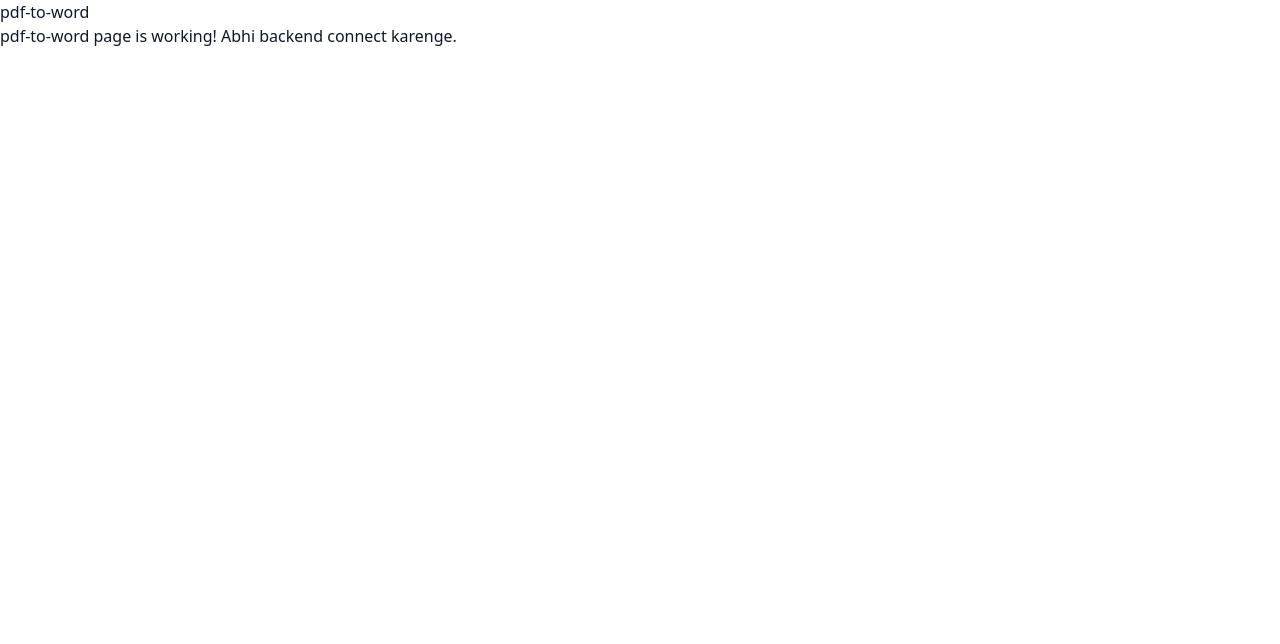
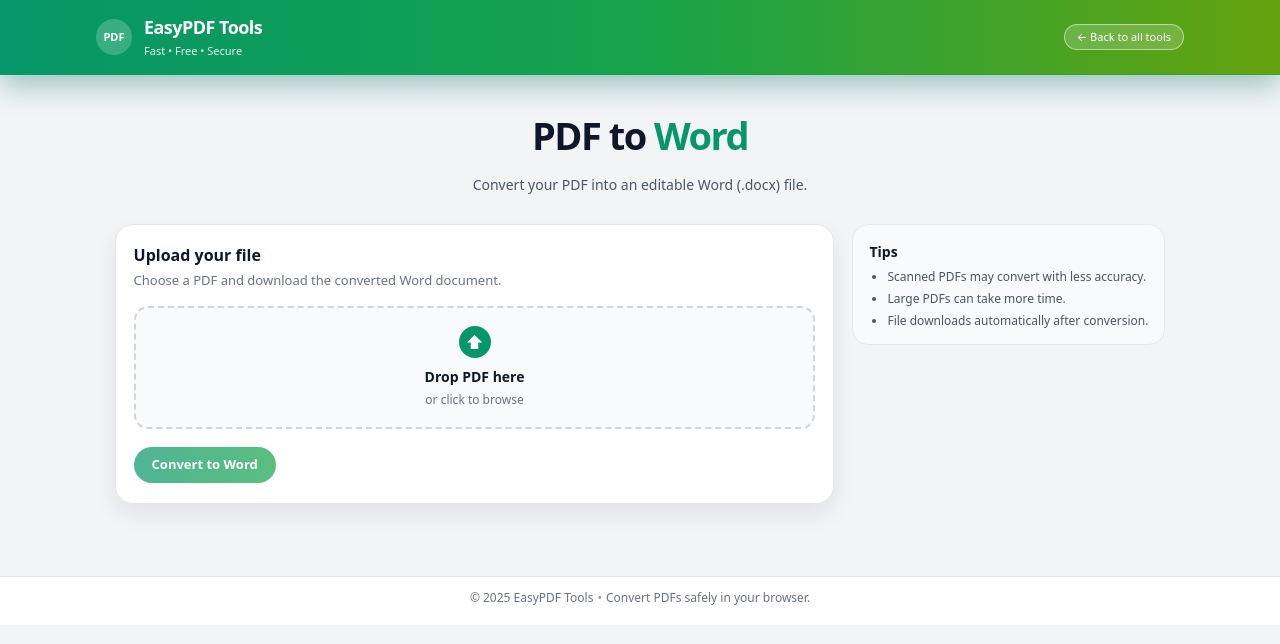
Before and after one commit to ashifakhan092093-cloud/easypdf-tools, a Next.js app in the folder pdftoolsfrontend/: page /pdf-to-word/page in a window 1280 px wide. Shown: the top 644 px of the page. Built offline with nearby package versions, Linux system fonts and the light colour scheme; no server answers.

Commit message:
PDF to Word final UI + download

```diff
--- a/pdftoolsfrontend/pages/pdf-to-word/page.tsx
+++ b/pdftoolsfrontend/pages/pdf-to-word/page.tsx
@@ -1,16 +1,223 @@
 "use client";
 
-export default function Page() {
+import { useState } from "react";
+import Link from "next/link";
+
+const API_BASE =
+  process.env.NEXT_PUBLIC_API_BASE_URL || "https://easypdf-tools.onrender.com";
+
+export default function PdfToWordPage() {
+  const [file, setFile] = useState<File | null>(null);
+  const [isProcessing, setIsProcessing] = useState(false);
+  const [error, setError] = useState("");
+  const [downloadUrl, setDownloadUrl] = useState("");
+  const [successMsg, setSuccessMsg] = useState("");
+
+  const handleSubmit = async (e: React.FormEvent) => {
+    e.preventDefault();
+    setError("");
+    setSuccessMsg("");
+    setDownloadUrl("");
+
+    if (!file) {
+      setError("Please select a PDF file.");
+      return;
+    }
+
+    try {
+      setIsProcessing(true);
+
+      const formData = new FormData();
+      formData.append("file", file);
+
+      // NOTE: backend endpoint name must match your FastAPI
+      const res = await fetch(`${API_BASE}/pdf-to-word`, {
+        method: "POST",
+        body: formData,
+      });
+
+      if (!res.ok) {
+        const text = await res.text().catch(() => "");
+        throw new Error(text || "Failed to convert PDF to Word.");
+      }
+
+      const blob = await res.blob();
+      const url = window.URL.createObjectURL(blob);
+      setDownloadUrl(url);
+
+      // auto download
+      const a = document.createElement("a");
+      a.href = url;
+      a.download = "converted.docx";
+      document.body.appendChild(a);
+      a.click();
+      a.remove();
+
+      setSuccessMsg("✅ Word file downloaded. Check your Downloads folder.");
+    } catch (err: any) {
+      console.error(err);
+      setError(err?.message || "Something went wrong while converting.");
+    } finally {
+      setIsProcessing(false);
+    }
+  };
+
   return (
-    <div className='min-h-screen flex items-center justify-center bg-gray-100'>
-      <div className='bg-white p-10 rounded-lg shadow-lg text-center max-w-xl w-full'>
-        <h1 className='text-3xl font-bold text-red-600 mb-4'>
-          pdf-to-word
+    <main className="page page--inner">
+      <header className="header">
+        <div className="header-inner">
+          <div className="header-left">
+            <div className="header-logo">PDF</div>
+            <div className="header-texts">
+              <div className="header-title">EasyPDF Tools</div>
+              <div className="header-subtitle">Fast • Free • Secure</div>
+            </div>
+          </div>
+
+          <Link href="/" className="header-pill">
+            ← Back to all tools
+          </Link>
+        </div>
+      </header>
+
+      <section className="hero">
+        <h1 className="hero-title">
+          PDF to <span className="hero-title-green">Word</span>
         </h1>
-        <p className='text-gray-700 text-lg'>
-          pdf-to-word page is working! Abhi backend connect karenge.
+        <p className="hero-desc">
+          Convert your PDF into an editable Word (.docx) file.
         </p>
-      </div>
-    </div>
+      </section>
+
+      <section className="tool-wrapper">
+        <div className="tool-main-card">
+          <h2 className="tool-main-title">Upload your file</h2>
+          <p className="tool-main-subtitle">
+            Choose a PDF and download the converted Word document.
+          </p>
+
+          <form className="upload-form" onSubmit={handleSubmit}>
+            <label className="dropzone">
+              <input
+                type="file"
+                accept="application/pdf"
+                className="file-input"
+                onChange={(e) => {
+                  setError("");
+                  setSuccessMsg("");
+                  setDownloadUrl("");
+                  setFile(e.target.files?.[0] || null);
+                }}
+              />
+              <div className="dropzone-inner">
+                <div className="dropzone-icon">⬆</div>
+                <div className="dropzone-text-main">Drop PDF here</div>
+                <div className="dropzone-text-sub">or click to browse</div>
+              </div>
+            </label>
+
+            {file && (
+              <div className="selected-info">
+                Selected: <b>{file.name}</b>
+              </div>
+            )}
+
+            {error && <div className="error-text">{error}</div>}
+            {successMsg && <div className="success-text">{successMsg}</div>}
+
+            <button
+              type="submit"
+              className="primary-btn"
+              disabled={isProcessing || !file}
+            >
+              {isProcessing ? "Converting..." : "Convert to Word"}
+            </button>
+
+            {downloadUrl && (
+              <div className="download-box">
+                <div className="download-title">Your Word file is ready:</div>
+                <a
+                  href={downloadUrl}
+                  download="converted.docx"
+                  className="download-btn"
+                >
+                  Download Word (DOCX)
+                </a>
+                <div className="download-note">
+                  If auto-download didn’t start, use this button.
+                </div>
+              </div>
+            )}
+          </form>
+        </div>
+
+        <aside className="side-card">
+          <h3 className="side-title">Tips</h3>
+          <ul className="side-list">
+            <li>Scanned PDFs may convert with less accuracy.</li>
+            <li>Large PDFs can take more time.</li>
+            <li>File downloads automatically after conversion.</li>
+          </ul>
+        </aside>
+      </section>
+
+      <footer className="footer">
+        <div className="footer-inner">
+          <span>© {new Date().getFullYear()} EasyPDF Tools</span>
+          <span className="footer-dot">•</span>
+          <span>Convert PDFs safely in your browser.</span>
+        </div>
+      </footer>
+
+      <style jsx>{`
+        .page{min-height:100vh;background:#f3f4f6;color:#0f172a;font-family:system-ui,-apple-system,BlinkMacSystemFont,"Segoe UI",sans-serif}
+        .page--inner{display:flex;flex-direction:column}
+        .header{position:sticky;top:0;z-index:20;background:linear-gradient(90deg,#059669,#16a34a,#65a30d);color:#fff;border-bottom:1px solid rgba(22,163,74,.35);box-shadow:0 10px 30px rgba(15,118,110,.4)}
+        .header-inner{max-width:1120px;margin:0 auto;padding:14px 16px;display:flex;align-items:center;justify-content:space-between}
+        .header-left{display:flex;align-items:center;gap:12px}
+        .header-logo{width:36px;height:36px;border-radius:999px;background:rgba(255,255,255,.2);display:flex;align-items:center;justify-content:center;font-size:11px;font-weight:700}
+        .header-texts{display:flex;flex-direction:column;gap:2px}
+        .header-title{font-size:18px;font-weight:800;letter-spacing:-.03em}
+        .header-subtitle{font-size:11px;opacity:.9}
+        .header-pill{display:inline-flex;padding:6px 14px;border-radius:999px;border:1px solid rgba(255,255,255,.4);background:rgba(255,255,255,.2);font-size:11px;color:#fff;text-decoration:none;white-space:nowrap}
+        .header-pill:hover{background:rgba(255,255,255,.3)}
+        .hero{max-width:880px;margin:32px auto 0;padding:0 16px;text-align:center}
+        .hero-title{font-size:30px;font-weight:800;letter-spacing:-.04em}
+        @media(min-width:640px){.hero-title{font-size:38px}}
+        .hero-title-green{color:#059669}
+        .hero-desc{margin-top:10px;font-size:14px;line-height:1.6;color:#4b5563}
+        .tool-wrapper{max-width:1120px;margin:28px auto 40px;padding:0 16px 32px;display:grid;grid-template-columns:1fr;gap:18px}
+        @media(min-width:900px){.tool-wrapper{grid-template-columns:minmax(0,2.3fr) minmax(0,1fr);align-items:flex-start}}
+        .tool-main-card{background:#fff;border-radius:18px;border:1px solid #e5e7eb;box-shadow:0 10px 22px rgba(15,23,42,.08);padding:18px 18px 20px}
+        .tool-main-title{font-size:16px;font-weight:600}
+        .tool-main-subtitle{margin-top:4px;font-size:13px;color:#6b7280}
+        .upload-form{margin-top:16px;display:flex;flex-direction:column;gap:14px}
+        .dropzone{border:2px dashed #d1d5db;border-radius:14px;background:#f9fafb;cursor:pointer;transition:all .15s ease-out;display:block}
+        .dropzone:hover{border-color:#059669;background:#ecfdf5}
+        .file-input{display:none}
+        .dropzone-inner{padding:18px 14px;display:flex;flex-direction:column;align-items:center;gap:4px}
+        .dropzone-icon{width:32px;height:32px;border-radius:999px;background:#059669;color:white;display:flex;align-items:center;justify-content:center;font-size:18px;margin-bottom:4px}
+        .dropzone-text-main{font-size:14px;font-weight:600}
+        .dropzone-text-sub{font-size:12px;color:#6b7280}
+        .selected-info{font-size:12px;color:#374151}
+        .error-text{font-size:12px;color:#b91c1c;background:#fef2f2;border:1px solid #fecaca;border-radius:12px;padding:10px 12px}
+        .success-text{font-size:12px;color:#065f46;background:#ecfdf5;border:1px solid #a7f3d0;border-radius:12px;padding:10px 12px}
+        .primary-btn{margin-top:4px;align-self:flex-start;padding:8px 18px;border-radius:999px;border:none;background:linear-gradient(90deg,#059669,#16a34a);color:#fff;font-size:13px;font-weight:600;cursor:pointer;box-shadow:0 10px 20px rgba(16,185,129,.4);transition:all .15s ease-out}
+        .primary-btn:hover:not(:disabled){transform:translateY(-1px);box-shadow:0 16px 30px rgba(16,185,129,.5)}
+        .primary-btn:disabled{opacity:.7;cursor:default;box-shadow:none}
+        .download-box{margin-top:6px;border:1px solid #e5e7eb;border-radius:14px;padding:12px;background:#f9fafb}
+        .download-title{font-size:12px;color:#374151;margin-bottom:8px;font-weight:600}
+        .download-btn{display:inline-flex;align-items:center;justify-content:center;padding:10px 14px;border-radius:12px;background:#059669;color:#fff;text-decoration:none;font-size:13px;font-weight:700}
+        .download-btn:hover{background:#047857}
+        .download-note{margin-top:8px;font-size:11px;color:#6b7280}
+        .side-card{background:#f9fafb;border-radius:16px;border:1px solid #e5e7eb;padding:16px 16px 14px}
+        .side-title{font-size:14px;font-weight:600;margin-bottom:6px}
+        .side-list{list-style:disc;padding-left:18px;margin:0;font-size:12px;color:#4b5563}
+        .side-list li+li{margin-top:4px}
+        .footer{border-top:1px solid #e5e7eb;background:#fff}
+        .footer-inner{max-width:1120px;margin:0 auto;padding:12px 16px 18px;font-size:12px;color:#6b7280;display:flex;justify-content:center;align-items:center;gap:4px;text-align:center}
+        .footer-dot{opacity:.7}
+      `}</style>
+    </main>
   );
 }
```
